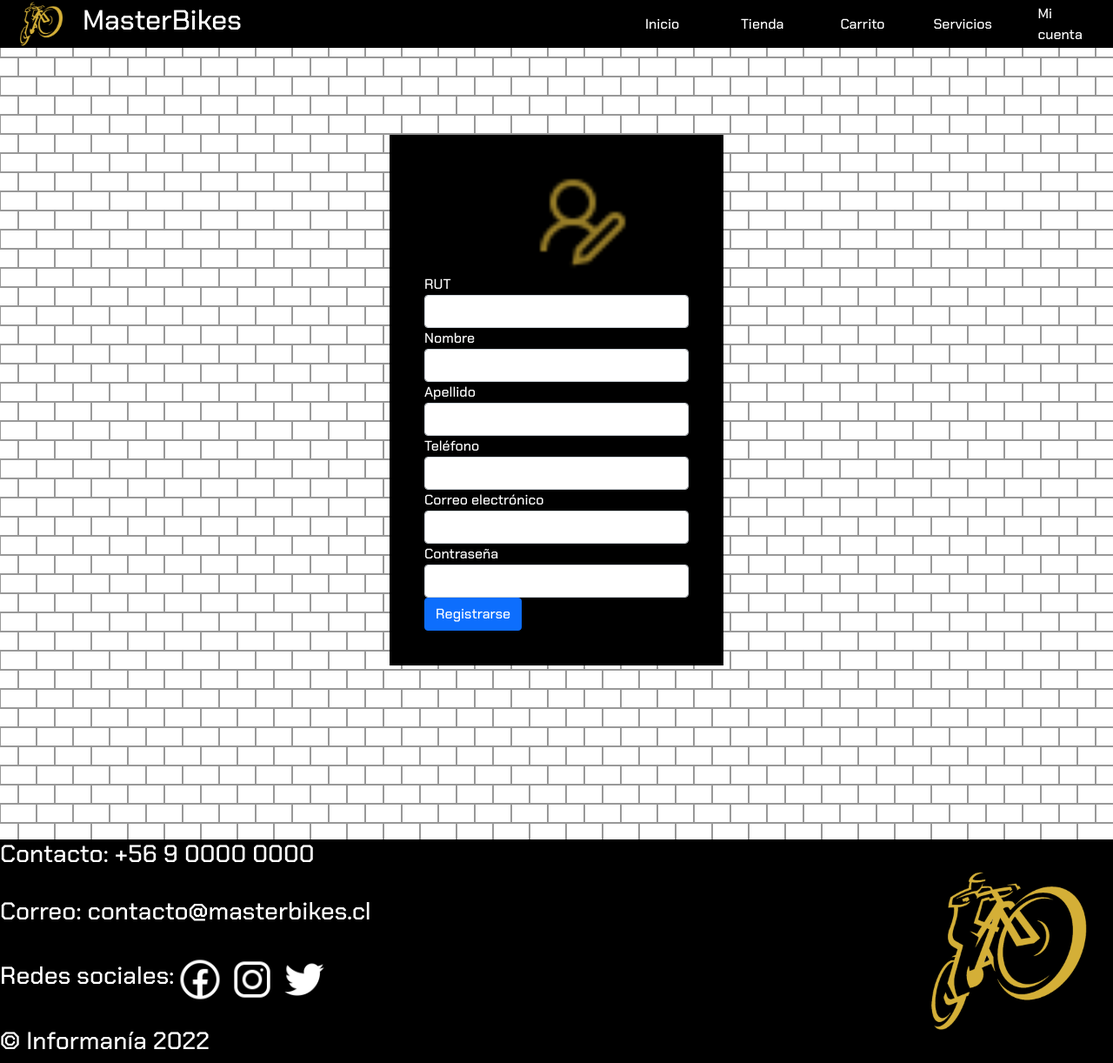
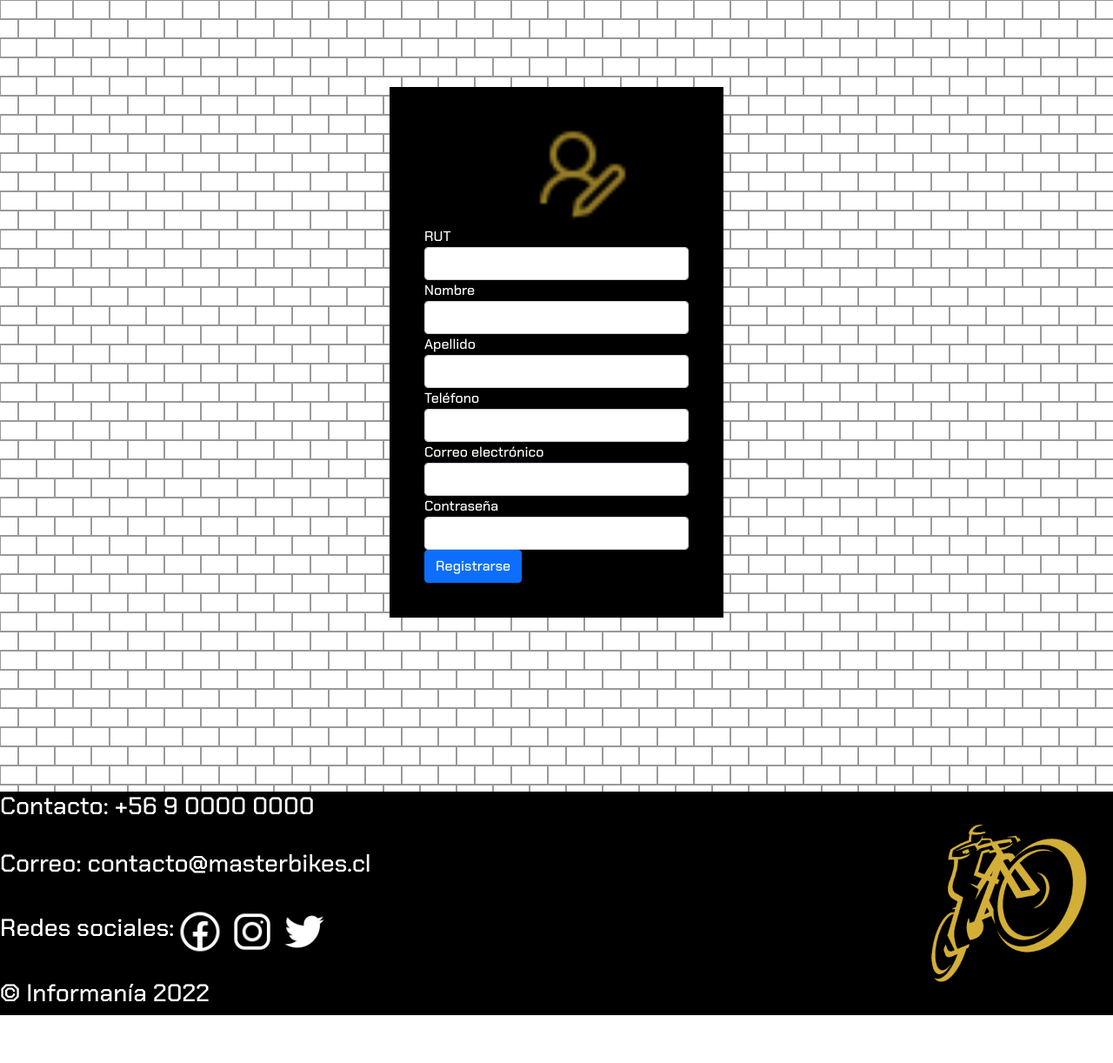
Before and after one commit to IgnacioDT137/djangoMB, a Django app: page / in a window 1280 px wide. Shown: the whole page at 87% size. After the commit the page ends 1167 px from the top, so only its background shows below. Run offline with Django 4.2, Linux system fonts and the light colour scheme.

Commit message:
se elimino el navbar

```diff
--- a/app/templates/app/registro.html
+++ b/app/templates/app/registro.html
@@ -17,23 +17,6 @@
 </head>
 
 <body>
-
-    <header>
-
-        <div id="logo_header">
-            <img src="{% static 'app/img/masterbike.png' %}" alt="logo">
-            <h2>MasterBikes</h2>
-        </div>
-
-        <div id="menu">
-            <a href="">Inicio</a>
-            <a href="">Tienda</a>
-            <a href="">Carrito</a>
-            <a href="">Servicios</a>
-            <a href="">Mi cuenta</a>
-        </div>
-
-    </header>
 
     <form id="formRegistro" method="post">
         {% csrf_token %}
```
